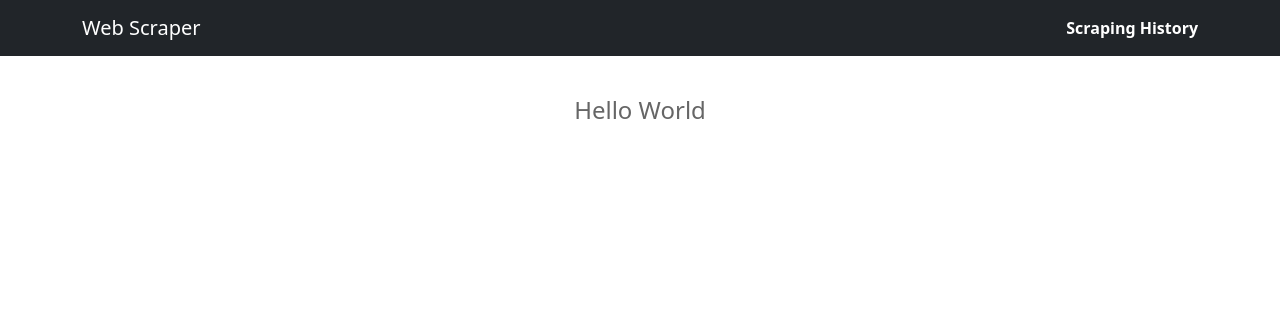
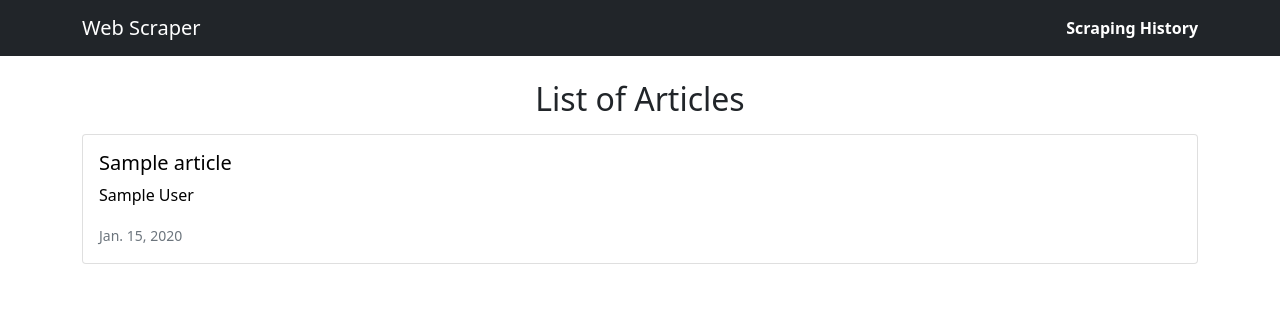
Before and after one commit to agusrichard/web-scraper-website, a Django app: page / in a window 1280 px wide. Shown: the top 316 px of the page. Run offline with Django 4.2, Linux system fonts and the light colour scheme; tables that the repository leaves empty hold one stand-in row (values such as "Sample post"); parts of the project's set-up code (start-up, migrations or seed data) failed here and were passed over.

Commit message:
Add pagination on home page

```diff
--- a/static/website/style.css
+++ b/static/website/style.css
@@ -15,3 +15,8 @@ a.scraping-history-link {
 h1.scraping-history-title {
   font-size: 2rem;
 }
+
+section.article-section a {
+  color: #000;
+  text-decoration: none;
+}
--- a/templates/website/home.html
+++ b/templates/website/home.html
@@ -1,5 +1,21 @@
 {% extends 'website/base.html' %}
 
 {% block content %}
-  <h1 class="title">Hello World</h1>
+  <div class="mt-4 mb-3">
+    <h2 class="text-center mb-3">List of Articles</h2>
+    {% for article in articles %}
+      <section class="card mt-2 mb-2 article-section">
+        <a href="{{ article.url }}" target="_blank">
+          <div class="card-body">
+            <h5 class="card-title">{{ article.title }}</h5>
+            <p class="card-text">{{ article.author }}</p>
+            <p class="card-text"><small class="text-muted">{{ article.published_date|date }}</small></p>
+          </div>
+        </a>
+      </section>
+    {% empty %}
+      <p>No articles found</p>
+    {% endfor %}
+  </div>
+  {% include 'website/pagination.html' with data=articles %}
 {% endblock content %}
--- a/website/views.py
+++ b/website/views.py
@@ -1,15 +1,31 @@
 from django.shortcuts import render, redirect
+from django.core.paginator import Paginator, EmptyPage, PageNotAnInteger
 
 from .tasks import scrape_website
-from .models import ScrapingHistory
+from .models import ScrapingHistory, Article
 
 
 def home(request):
-    return render(request, "website/home.html", {"page_title": "Home"})
+    data = Article.objects.all().order_by("-created_date")
+    page = request.GET.get("page", 1)
+
+    paginator = Paginator(data, 20)
+    page_range = paginator.get_elided_page_range(number=page)
+    try:
+        page_list = paginator.page(page)
+    except PageNotAnInteger:
+        page_list = paginator.page(1)
+    except EmptyPage:
+        page_list = paginator.page(paginator.num_pages)
+    return render(
+        request,
+        "website/home.html",
+        {"page_title": "Home", "articles": page_list, "page_range": page_range},
+    )
 
 
 def scraping_history(request):
-    histories = ScrapingHistory.objects.all()
+    histories = ScrapingHistory.objects.all().order_by("-start_datetime")
 
     return render(
         request,
```
Also changed, not shown: templates/website/pagination.html (added, +35 -0 lines).
